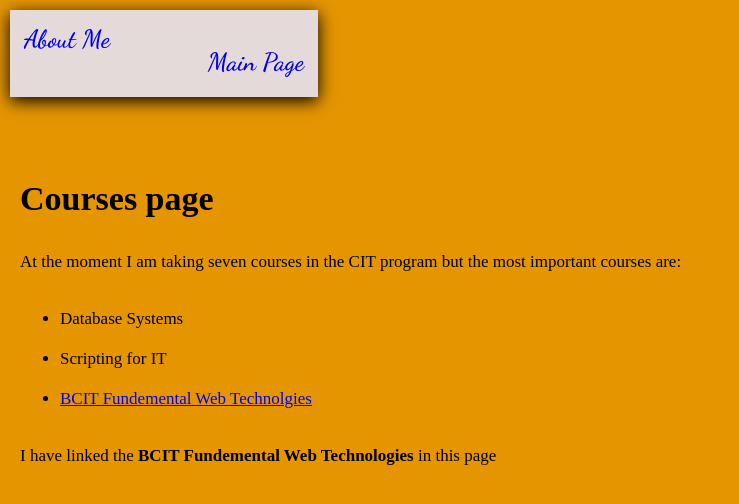
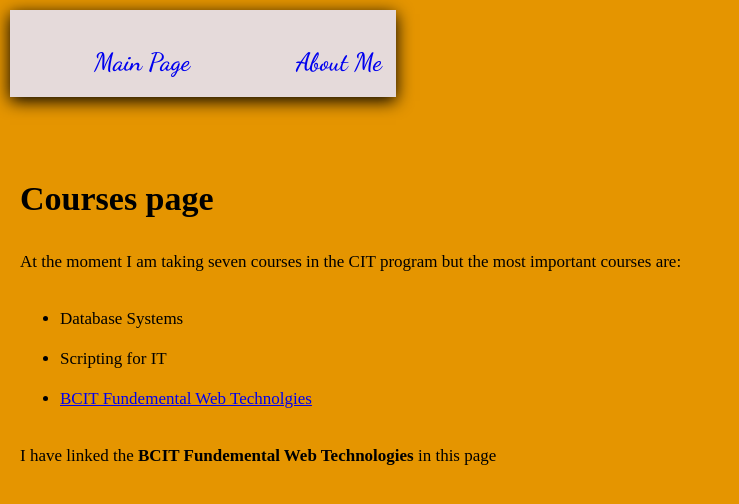
Before and after one commit to Tinabcit/1620-personal-website, a plain HTML site: page pages/courses.html in a window 1280 px wide. Shown: the top 504 px of the page, without its empty margins (0-739 px from the left). Drawn offline with Linux system fonts and the light colour scheme.

Commit message:
Add the Navigation to the Courses HTML link

```diff
--- a/pages/courses.html
+++ b/pages/courses.html
@@ -13,7 +13,7 @@
     <nav>
         <ul>
           <li><a href="../index.html" title="first page">Main Page</a></li>
-          </li><a href="../pages/about.html" title="About page"> About Me</a></li>
+          <li><a href="../pages/about.html" title="About page"> About Me</a></li>
         </ul>
     </nav>
     <div id="Content-courses">
```
